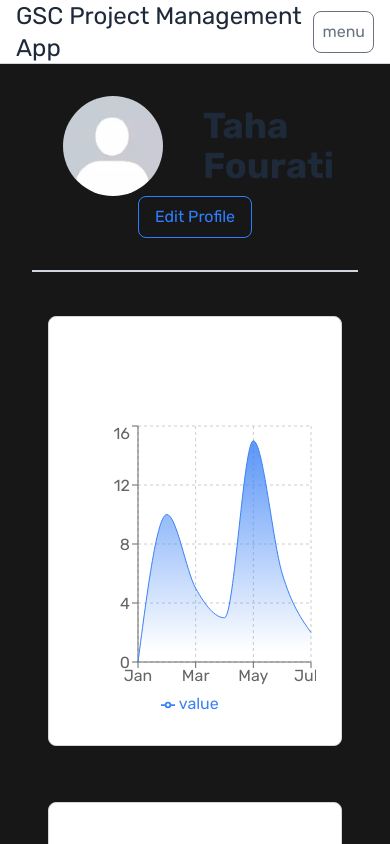
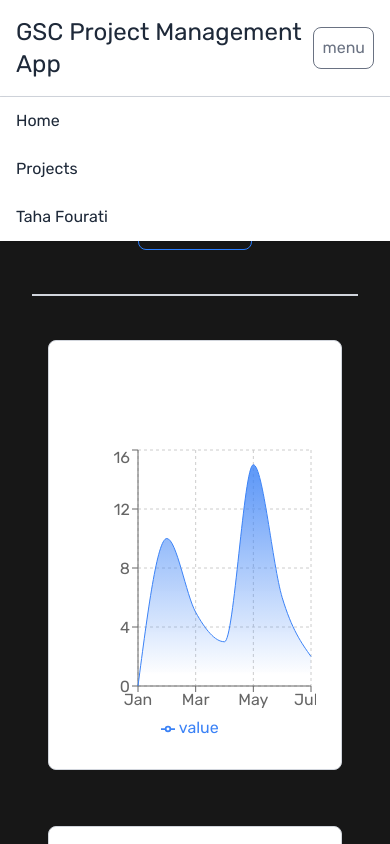
Before and after one commit to med-taha-fourati/gsc-project-management-app, a Next.js app: page /profile/taha in a window 390 px wide. Both pictures are taken after a click on the button "menu". Shown: the top 844 px of the page. Built offline with nearby package versions, Linux system fonts and the light colour scheme.

Commit message:
more responsive navbar

```diff
--- a/src/app/profile/[name]/page.js
+++ b/src/app/profile/[name]/page.js
@@ -17,7 +17,7 @@ const profile = () => {
                   <h1 className="text-4xl font-bold text-gray-800 ml-6">Taha Fourati</h1>
               </div>
 
-              <div className="flex justify-center md:justify-end md:my-9 items-center w-full max-w-9/10 mx-8">
+              <div className="flex justify-center md:justify-end md:my-9 items-center w-full max-w-9/10 mx-8 my-3">
                   <button className="bg-transparent border border-blue-500 text-blue-500 px-4 py-2 rounded-lg hover:text-white hover:bg-blue-600 transition duration-300">Edit Profile</button>
               </div>
               {/* this is a test commit */}
@@ -27,7 +27,7 @@ const profile = () => {
 
             <div className="flex flex-col items-center w-full mt-8 md:flex-row md:justify-between md:items-start gap-8 md:max-w-9/10">
                 <Graph />
-                <IssuePercentageCard totalIssues={200} closedIssues={36}/>
+                <IssuePercentageCard totalIssues={200} closedIssues={106}/>
             </div>
         </div>
     </>
--- a/src/components/Navbar/Navbar.jsx
+++ b/src/components/Navbar/Navbar.jsx
@@ -1,12 +1,17 @@
-import React from 'react'
+"use client";
+
+import React, {useState} from 'react'
 import Link from 'next/link'
 import './navbar.css'
 
 const Navbar = ({profileName}) => {
+  const [smOpen, isSmOpen] = useState(false);
   return (
-    <div className="m-0 p-0 w-full h-16 bg-white text-white flex items-center fixed top-0 left-0 justify-between px-4 border-b border-gray-300">
+    <>
+    <div className="fixed top-0 left-0 w-full">
+    <div className="m-0 p-0  h-full bg-white text-white flex items-center justify-between px-4 border-b border-gray-300">
       <div>
-          <h1 className="text-2xl text-gray-800">GSC Project Management App</h1>
+          <h1 className="text-2xl text-gray-800 py-4">GSC Project Management App</h1>
       </div>
       <div className="navbar-items hidden items-center space-x-4 md:flex">
           <Link href="/"><button className="text-gray-800 px-4 py-2 rounded hover:bg-gray-300">Home</button></Link>
@@ -15,12 +20,19 @@ const Navbar = ({profileName}) => {
       </div>
 
       <div className="navbar-items flex md:hidden items-center space-x-4">
-          <button className="border border-gray-500 p-2 rounded-lg text-gray-500">{"menu"}</button>
-          {/* <Link href="/"><button className="text-gray-800 px-4 py-2 rounded hover:bg-gray-300">Home</button></Link>
-          <Link href="/projects"><button className="text-gray-800 px-4 py-2 rounded hover:bg-gray-300">Projects</button></Link>
-          <Link href="/profile/taha"><button className="text-gray-800 px-4 py-2 rounded hover:bg-gray-300">{profileName ?? "Profile"}</button></Link> */}
+          <button className="border border-gray-500 p-2 rounded-lg text-gray-500 hover:bg-gray-500 hover:text-white transition duration-300" onClick={() => isSmOpen(!smOpen)}>{"menu"}</button>
+          {/*  */}
       </div>
+
+
+      </div>
+      <div className={`bg-white ${smOpen ? 'flex' : 'hidden'} flex-col text-gray-800 shadow`}>
+        <Link href="/"><button className="text-gray-800 w-full px-4 text-left py-3 hover:bg-gray-300">Home</button></Link>
+          <Link href="/projects"><button className="text-gray-800 px-4 w-full py-3 text-left hover:bg-gray-300">Projects</button></Link>
+          <Link href="/profile/taha"><button className="text-gray-800 w-full px-4 py-3 text-left hover:bg-gray-300">{profileName ?? "Profile"}</button></Link>
+        </div>
     </div>
+      </>
   )
 }
 
```
